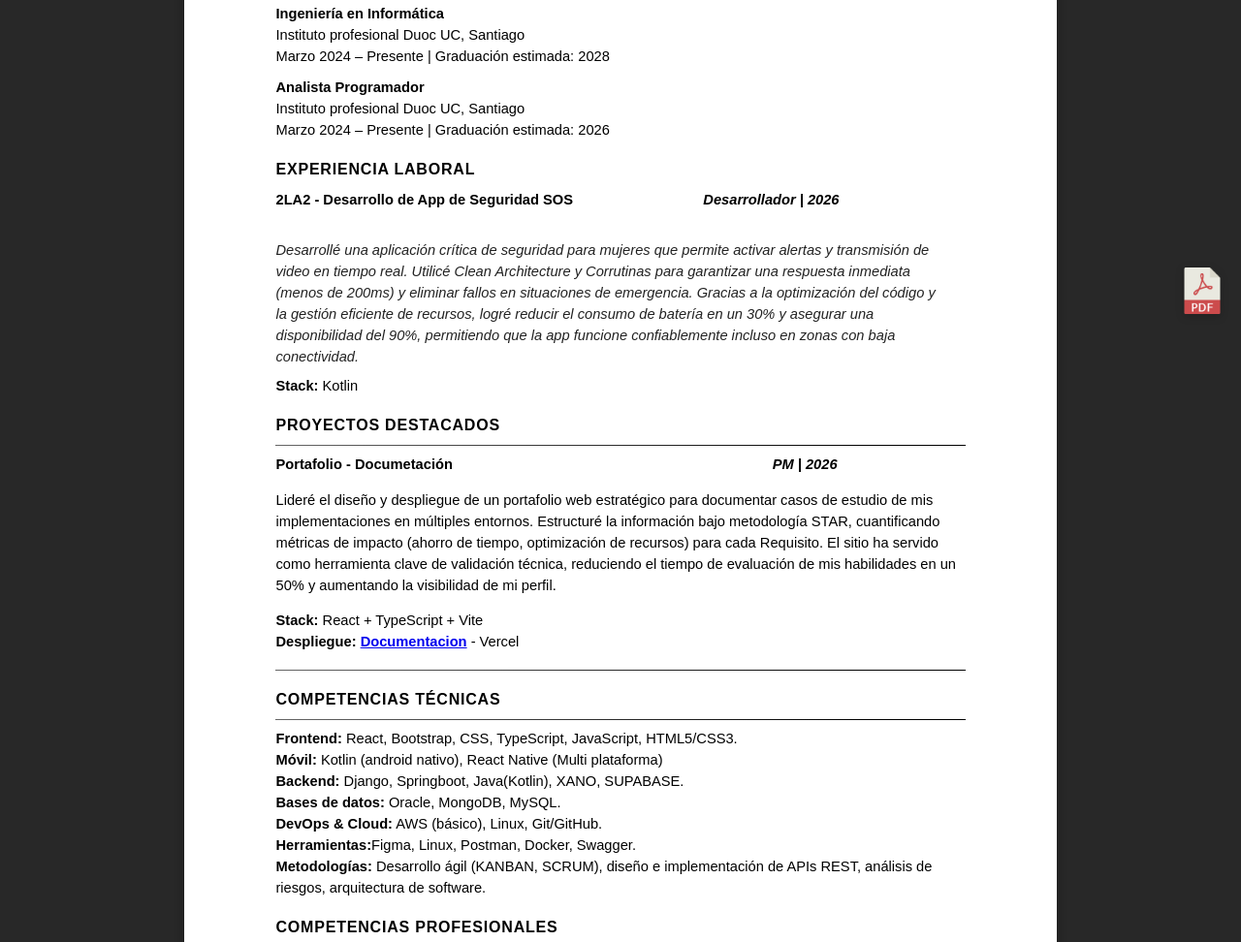
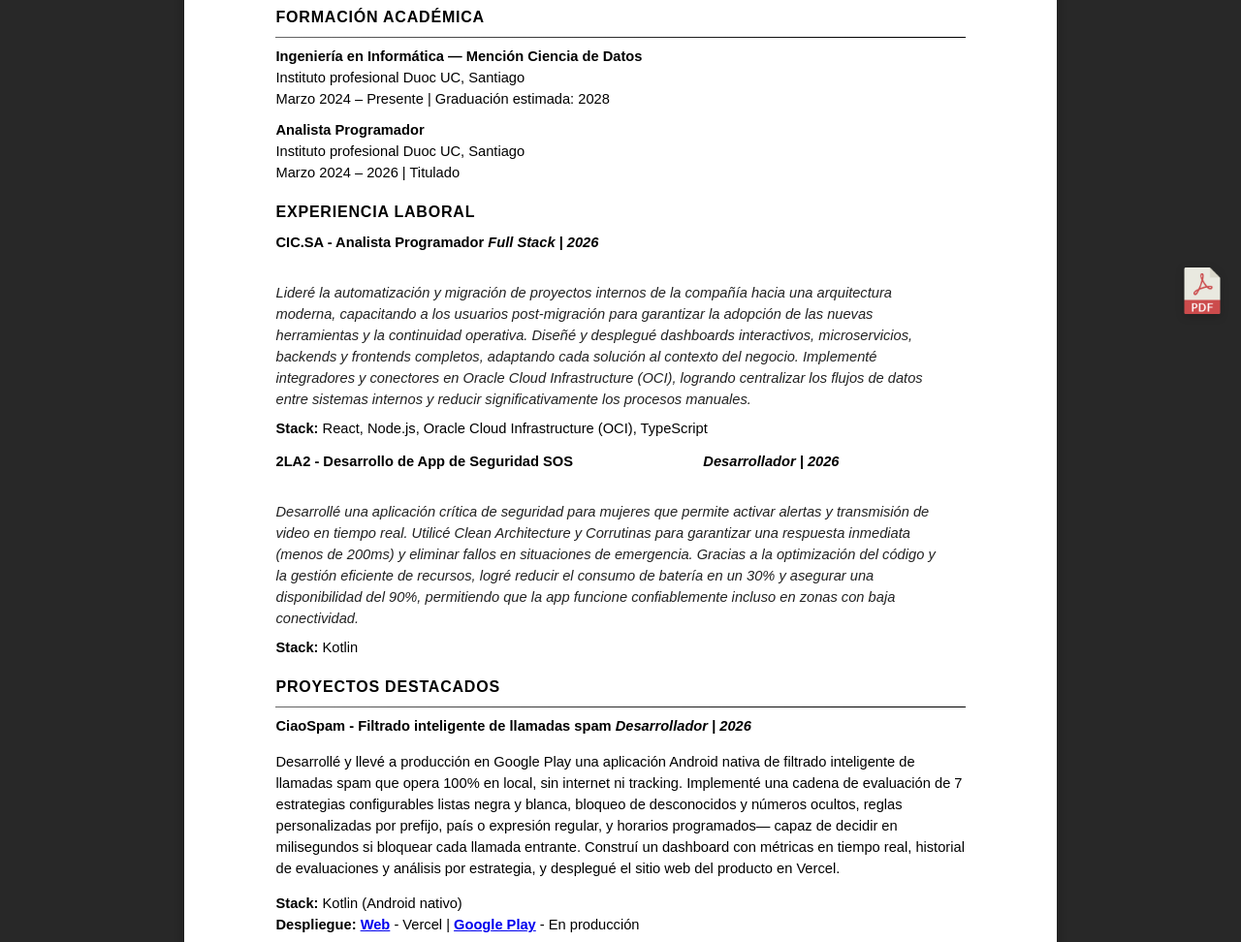
Before and after one commit to Emmvnu3l/Cv, a plain HTML site: page index.html in a window 1280 px wide. Shown: the part 454-1426 px from the top of the page at 97% size. Drawn offline with Linux system fonts and the light colour scheme.

Commit message:
update cv

```diff
--- a/index.html
+++ b/index.html
@@ -136,24 +136,32 @@ li { margin-bottom: 4px; }
 <section class="section" id="perfil-profesional">
 <h2 class="section-title">PERFIL PROFESIONAL</h2>
 <hr class="divider"/>
-<p><span>Estudiante de Ingeniería en Informática en DuocUC con enfoque en desarrollo fullstack y móvil nativo. He trabajado en soluciones reales en mantenimiento de aplicaciones, creaciones de módulos aplicando patrones como MVVM, Clean Architecture, Inyección de Dependencias y Corrutinas en Kotlin. Me caracterizo por buscar la mejora continua en cada proyecto para entregar valor real al usuario final.</span><br/></p>
+<p><span>Analista Programador titulado en DuocUC, actualmente cursando Ingeniería en Informática con mención en Ciencia de Datos. Cuento con experiencia laboral real en desarrollo fullstack
+  automatización y migración de sistemas, microservicios e integradores en Oracle Cloud (OCI) y en desarrollo móvil nativo, aplicando patrones como MVVM, Clean Architecture, Inyección de Dependencias y Corrutinas en Kotlin. Me caracterizo por la mejora continua en cada proyecto para entregar valor real al usuario final; hoy busco nuevos retos que me permitan seguir creciendo y aportando.</span><br/></p>
 <p class=""></p>
 </section>
 <section class="section" id="formacion-academica">
 <h2 class="section-title">FORMACIÓN ACADÉMICA</h2>
 <hr class="divider"/>
 <div class="edu-item">
-<div class="degree">Ingeniería en Informática</div>
+<div class="degree">Ingeniería en Informática — Mención Ciencia de Datos</div>
 <div>Instituto profesional Duoc UC, Santiago</div>
 <div>Marzo 2024 – Presente | Graduación estimada: 2028</div>
 </div><div class="edu-item">
 <div class="degree">Analista Programador</div>
 <div>Instituto profesional Duoc UC, Santiago</div>
-<div>Marzo 2024 – Presente | Graduación estimada: 2026</div>
+<div>Marzo 2024 – 2026 | Titulado</div>
 </div>
 </section>
 <section class="section" id="proyectos-destacados">
 <h2 class="section-title">Experiencia laboral<div></div></h2><div class="role">
+<div class="role-header">
+<span class="position">CIC.SA - <span>Analista Programador</span> <em>Full Stack | 2026</em><span><br/><br/></span></span>
+<div class="meta"><br/></div><div class="meta">Lideré la automatización y migración de proyectos internos de la compañía hacia una arquitectura moderna, capacitando a los usuarios post-migración para garantizar la adopción de las nuevas herramientas y la continuidad operativa. Diseñé y desplegué dashboards interactivos, microservicios, backends y frontends completos, adaptando cada solución al contexto del negocio. Implementé integradores y conectores en Oracle Cloud Infrastructure (OCI), logrando centralizar los flujos de datos entre sistemas internos y reducir significativamente los procesos manuales.</div><div class="meta"><ul></ul></div></div>
+<ul>
+</ul>
+<div><strong>Stack:</strong> React, Node.js, Oracle Cloud Infrastructure (OCI), TypeScript</div>
+</div><div class="role">
 <div class="role-header">
 <span class="position">2LA2 - <span>Desarrollo de App de Seguridad SOS                                 </span><em>Desarrollador | 2026</em><span><br/><br/></span></span>
 <div class="meta"><br/></div><div class="meta">Desarrollé una aplicación crítica de seguridad para mujeres que permite activar alertas y transmisión de video en tiempo real. Utilicé Clean Architecture y Corrutinas para garantizar una respuesta inmediata (menos de 200ms) y eliminar fallos en situaciones de emergencia. Gracias a la optimización del código y la gestión eficiente de recursos, logré reducir el consumo de batería en un 30% y asegurar una disponibilidad del 90%, permitiendo que la app funcione confiablemente incluso en zonas con baja conectividad.<em></em></div><div class="meta"><ul></ul></div></div>
@@ -163,6 +171,14 @@ li { margin-bottom: 4px; }
 </div><ul>
 </ul><h2 class="section-title">PROYECTOS DESTACADOS</h2>
 <hr class="divider"/>
+<div class="role">
+<div class="role-header">
+<span class="position">CiaoSpam - Filtrado inteligente de llamadas spam <em>Desarrollador | 2026</em></span>
+</div>
+<p><span>Desarrollé y llevé a producción en Google Play una aplicación Android nativa de filtrado inteligente de llamadas spam que opera 100% en local, sin internet ni tracking. Implementé una cadena de evaluación de 7 estrategias configurables listas negra y blanca, bloqueo de desconocidos y números ocultos, reglas personalizadas por prefijo, país o expresión regular, y horarios programados— capaz de decidir en milisegundos si bloquear cada llamada entrante. Construí un dashboard con métricas en tiempo real, historial de evaluaciones y análisis por estrategia, y desplegué el sitio web del producto en Vercel.</span></p><ul>
+</ul>
+<div><strong>Stack:</strong> Kotlin (Android nativo)</div><div><b>Despliegue: <a href="https://ciaospam-front.vercel.app/" rel="noopener" target="_blank">Web</a> </b><span>- Vercel | </span><b><a href="https://play.google.com/store/apps/details?id=com.dev3mmv.ciaospam" rel="noopener" target="_blank">Google Play</a> </b><span>- En producción</span></div>
+</div>
 <div class="role">
 <div class="role-header">
 <span class="position">Portafolio - Documetación                                                                                 <em>PM | 2026</em></span>
@@ -200,15 +216,15 @@ li { margin-bottom: 4px; }
 <h2 class="section-title">COMPETENCIAS TÉCNICAS</h2>
 <hr class="divider"/>
 <div class="edu-item">
-<div><strong>Frontend:</strong> React, Bootstrap, CSS, TypeScript, JavaScript,
-                    HTML5/CSS3.</div><div><b>Móvil: </b>Kotlin (android nativo), React Native (Multi plataforma)</div>
-<div><strong>Backend:</strong> Django, Springboot, Java(Kotlin), XANO, SUPABASE.
-                </div>
-<div><strong>Bases de datos:</strong> Oracle, MongoDB, MySQL.</div>
-<div><strong>DevOps &amp; Cloud:</strong> AWS (básico), Linux, Git/GitHub.</div>
-<div><strong>Herramientas:</strong>Figma, Linux, Postman, Docker, Swagger.</div>
-<div><strong>Metodologías:</strong> Desarrollo ágil (KANBAN, SCRUM), diseño e implementación de APIs
-                    REST, análisis de
+<div><strong>Frontend:</strong> React, TypeScript, JavaScript, HTML5/CSS3, Bootstrap, Vite.</div>
+<div><strong>Móvil:</strong> Kotlin (Android nativo), React Native (multiplataforma).</div>
+<div><strong>Backend:</strong> Node.js, Django, Spring Boot, Java, Kotlin, Xano, Supabase.</div>
+<div><strong>Bases de datos:</strong> Oracle (SQL/PL-SQL), MySQL, MongoDB.</div>
+<div><strong>DevOps &amp; Cloud:</strong> Oracle Cloud Infrastructure (OCI), AWS (básico), Docker, Linux, Git/GitHub.</div>
+<div><strong>Herramientas:</strong> Postman, Swagger, Figma.</div>
+<div><strong>Ciencia de datos (en formación):</strong> Python, Pandas, análisis y visualización de datos.</div>
+<div><strong>Metodologías:</strong> Desarrollo ágil (Kanban, Scrum), diseño e implementación de APIs
+                    REST, arquitectura de microservicios, análisis de
                     riesgos, arquitectura de software.</div>
 </div>
 </section>
@@ -247,7 +263,7 @@ li { margin-bottom: 4px; }
 </section>
 </div>
 <div class="actions">
-<button class="print-fab" id="print-btn" title="Descargar PDF">
+<button class="print-fab" id="print-btn" title="Descargar PDF" onclick="window.print()">
 <img alt="PDF" src="imgs/pdf.png"/>
 </button>
 </div>
```
